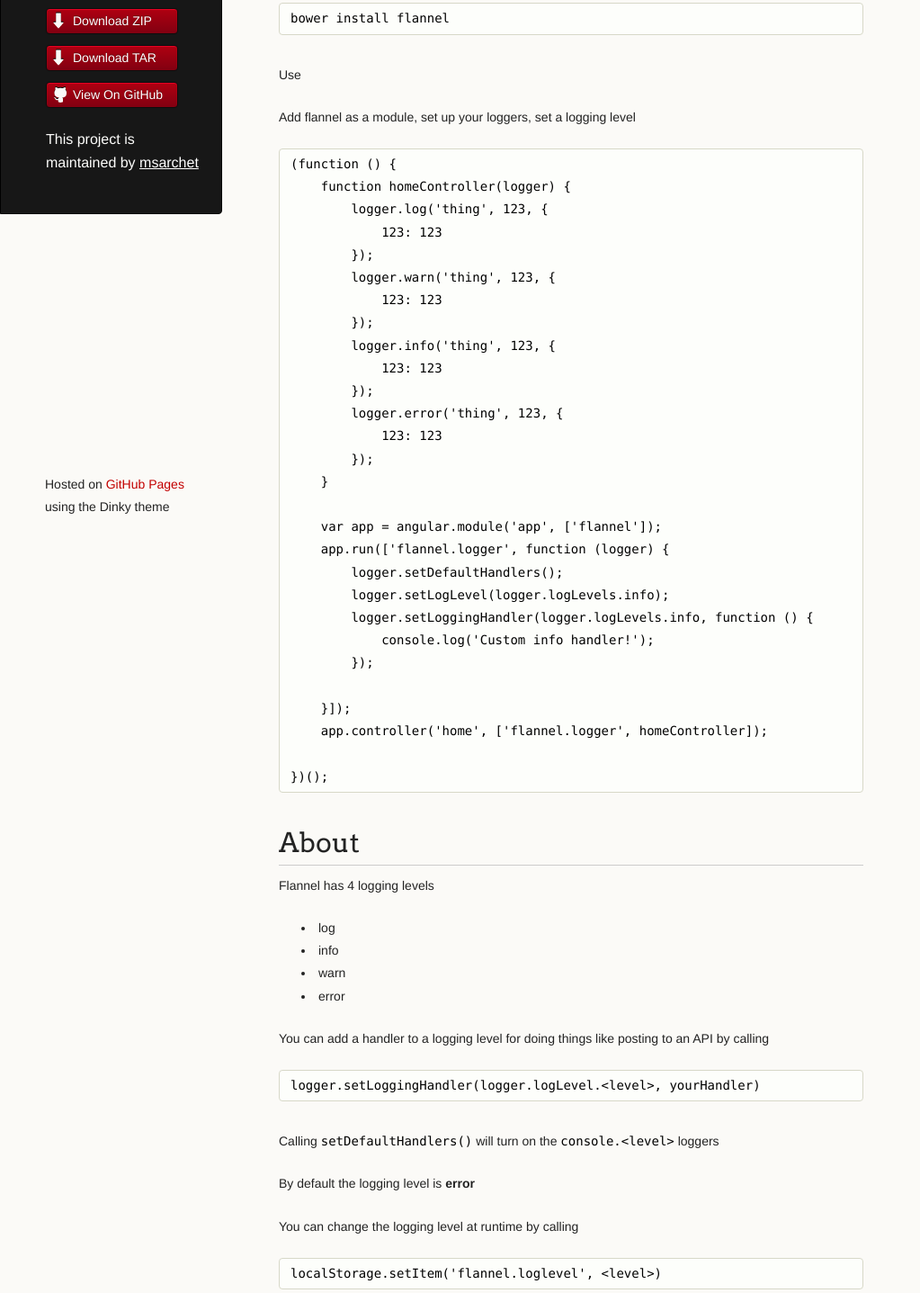
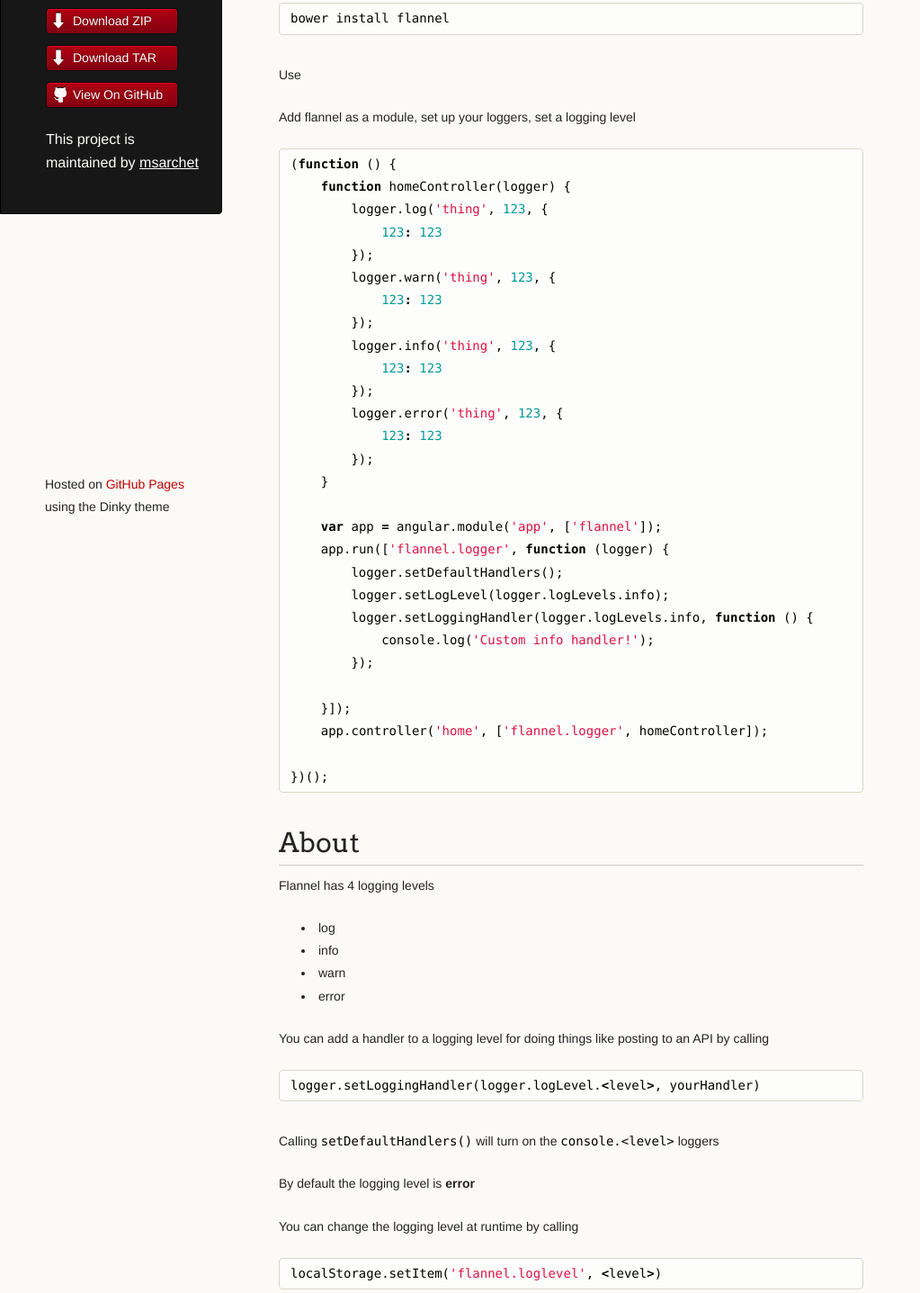
Before and after one commit to msarchet/Flannel, a plain HTML site: page index.html in a window 1280 px wide. Shown: the part 192-1629 px from the top of the page at 90% size, without its empty margins (0-1023 px from the left). Drawn offline with Linux system fonts and the light colour scheme.

Commit message:
Create gh-pages branch via GitHub

```diff
--- a/index.html
+++ b/index.html
@@ -44,35 +44,35 @@
 
 <p>Add flannel as a module, set up your loggers, set a logging level</p>
 
-<pre><code>(function () {
-    function homeController(logger) {
-        logger.log('thing', 123, {
-            123: 123
-        });
-        logger.warn('thing', 123, {
-            123: 123
-        });
-        logger.info('thing', 123, {
-            123: 123
-        });
-        logger.error('thing', 123, {
-            123: 123
-        });
-    }
+<div class="highlight highlight-javascript"><pre><span class="p">(</span><span class="kd">function</span> <span class="p">()</span> <span class="p">{</span>
+    <span class="kd">function</span> <span class="nx">homeController</span><span class="p">(</span><span class="nx">logger</span><span class="p">)</span> <span class="p">{</span>
+        <span class="nx">logger</span><span class="p">.</span><span class="nx">log</span><span class="p">(</span><span class="s1">'thing'</span><span class="p">,</span> <span class="mi">123</span><span class="p">,</span> <span class="p">{</span>
+            <span class="mi">123</span><span class="o">:</span> <span class="mi">123</span>
+        <span class="p">});</span>
+        <span class="nx">logger</span><span class="p">.</span><span class="nx">warn</span><span class="p">(</span><span class="s1">'thing'</span><span class="p">,</span> <span class="mi">123</span><span class="p">,</span> <span class="p">{</span>
+            <span class="mi">123</span><span class="o">:</span> <span class="mi">123</span>
+        <span class="p">});</span>
+        <span class="nx">logger</span><span class="p">.</span><span class="nx">info</span><span class="p">(</span><span class="s1">'thing'</span><span class="p">,</span> <span class="mi">123</span><span class="p">,</span> <span class="p">{</span>
+            <span class="mi">123</span><span class="o">:</span> <span class="mi">123</span>
+        <span class="p">});</span>
+        <span class="nx">logger</span><span class="p">.</span><span class="nx">error</span><span class="p">(</span><span class="s1">'thing'</span><span class="p">,</span> <span class="mi">123</span><span class="p">,</span> <span class="p">{</span>
+            <span class="mi">123</span><span class="o">:</span> <span class="mi">123</span>
+        <span class="p">});</span>
+    <span class="p">}</span>
 
-    var app = angular.module('app', ['flannel']);
-    app.run(['flannel.logger', function (logger) {
-        logger.setDefaultHandlers();
-        logger.setLogLevel(logger.logLevels.info);
-        logger.setLoggingHandler(logger.logLevels.info, function () {
-            console.log('Custom info handler!');
-        });
+    <span class="kd">var</span> <span class="nx">app</span> <span class="o">=</span> <span class="nx">angular</span><span class="p">.</span><span class="nx">module</span><span class="p">(</span><span class="s1">'app'</span><span class="p">,</span> <span class="p">[</span><span class="s1">'flannel'</span><span class="p">]);</span>
+    <span class="nx">app</span><span class="p">.</span><span class="nx">run</span><span class="p">([</span><span class="s1">'flannel.logger'</span><span class="p">,</span> <span class="kd">function</span> <span class="p">(</span><span class="nx">logger</span><span class="p">)</span> <span class="p">{</span>
+        <span class="nx">logger</span><span class="p">.</span><span class="nx">setDefaultHandlers</span><span class="p">();</span>
+        <span class="nx">logger</span><span class="p">.</span><span class="nx">setLogLevel</span><span class="p">(</span><span class="nx">logger</span><span class="p">.</span><span class="nx">logLevels</span><span class="p">.</span><span class="nx">info</span><span class="p">);</span>
+        <span class="nx">logger</span><span class="p">.</span><span class="nx">setLoggingHandler</span><span class="p">(</span><span class="nx">logger</span><span class="p">.</span><span class="nx">logLevels</span><span class="p">.</span><span class="nx">info</span><span class="p">,</span> <span class="kd">function</span> <span class="p">()</span> <span class="p">{</span>
+            <span class="nx">console</span><span class="p">.</span><span class="nx">log</span><span class="p">(</span><span class="s1">'Custom info handler!'</span><span class="p">);</span>
+        <span class="p">});</span>
 
-    }]);
-    app.controller('home', ['flannel.logger', homeController]);
+    <span class="p">}]);</span>
+    <span class="nx">app</span><span class="p">.</span><span class="nx">controller</span><span class="p">(</span><span class="s1">'home'</span><span class="p">,</span> <span class="p">[</span><span class="s1">'flannel.logger'</span><span class="p">,</span> <span class="nx">homeController</span><span class="p">]);</span>
 
-})();
-</code></pre>
+<span class="p">})();</span>
+</pre></div>
 
 <h1>
 <a name="about" class="anchor" href="#about"><span class="octicon octicon-link"></span></a>About</h1>
@@ -86,8 +86,8 @@
 <li> error</li>
 </ul><p>You can add a handler to a logging level for doing things like posting to an API by calling</p>
 
-<pre><code>logger.setLoggingHandler(logger.logLevel.&lt;level&gt;, yourHandler)
-</code></pre>
+<div class="highlight highlight-javascript"><pre><span class="nx">logger</span><span class="p">.</span><span class="nx">setLoggingHandler</span><span class="p">(</span><span class="nx">logger</span><span class="p">.</span><span class="nx">logLevel</span><span class="p">.</span><span class="o">&lt;</span><span class="nx">level</span><span class="o">&gt;</span><span class="p">,</span> <span class="nx">yourHandler</span><span class="p">)</span>
+</pre></div>
 
 <p>Calling <code>setDefaultHandlers()</code> will turn on the <code>console.&lt;level&gt;</code> loggers</p>
 
@@ -95,8 +95,8 @@
 
 <p>You can change the logging level at runtime by calling</p>
 
-<pre><code>localStorage.setItem('flannel.loglevel', &lt;level&gt;)
-</code></pre>
+<div class="highlight highlight-javascript"><pre><span class="nx">localStorage</span><span class="p">.</span><span class="nx">setItem</span><span class="p">(</span><span class="s1">'flannel.loglevel'</span><span class="p">,</span> <span class="o">&lt;</span><span class="nx">level</span><span class="o">&gt;</span><span class="p">)</span>
+</pre></div>
       </section>
       <footer>
         <p><small>Hosted on <a href="http://pages.github.com">GitHub Pages</a> using the Dinky theme</small></p>
```
Also changed, not shown: params.json (+1 -1 lines).
